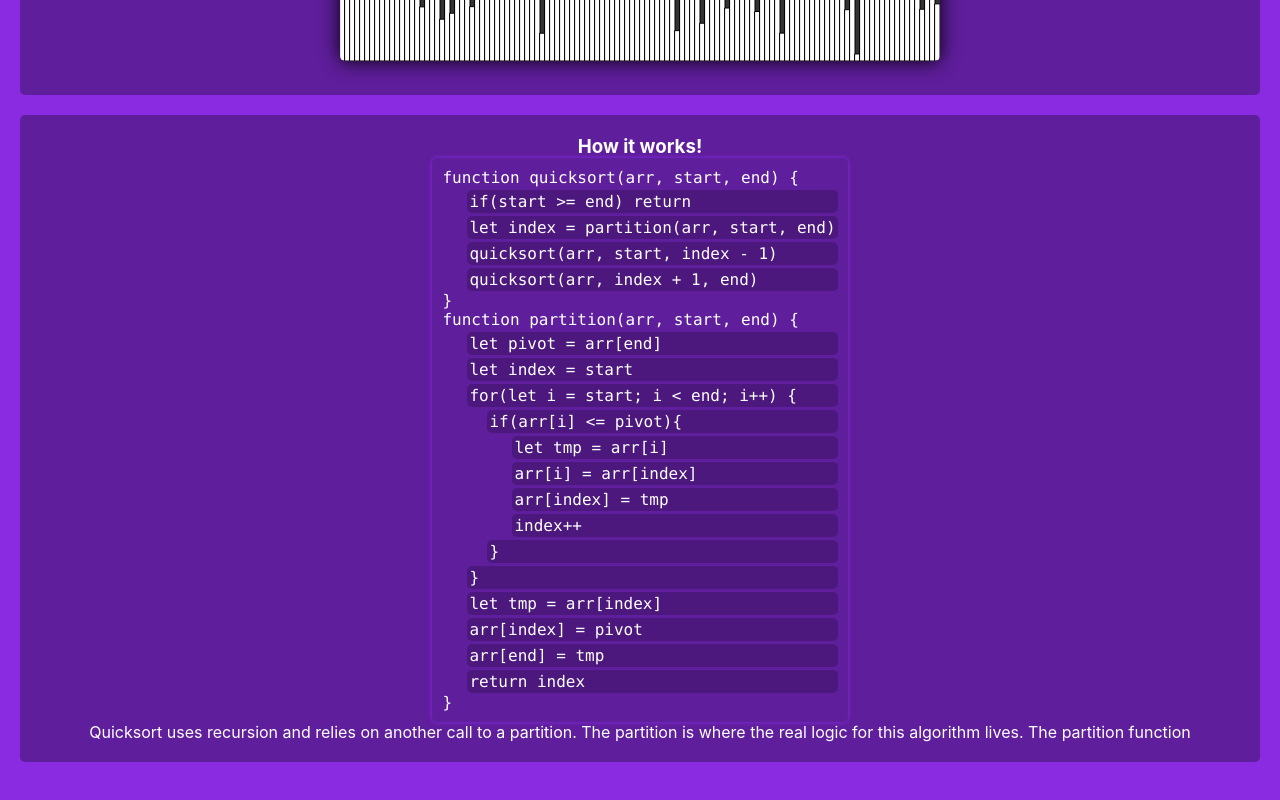
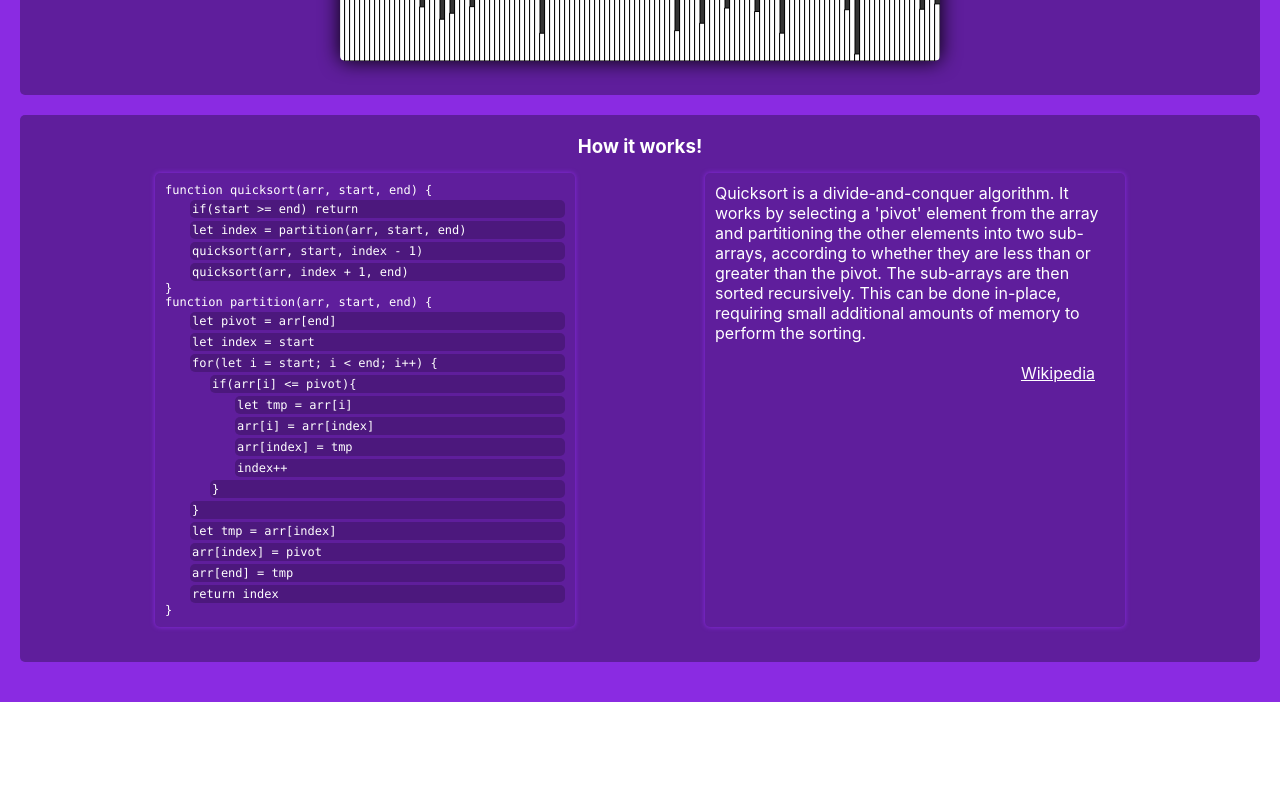
Before and after one commit to marshall405/visual-sorting-algos, a React (Create React App) app: page / in a window 1280 px wide. Shown: the part 518-1318 px from the top of the page. After the commit the page ends 1220 px from the top, so only its background shows below. Built offline with nearby package versions, Linux system fonts and the light colour scheme.

Commit message:
finish up on quicksort

```diff
--- a/src/App.css
+++ b/src/App.css
@@ -22,12 +22,8 @@ section {
     background: var(--secondary-color);
 }
 
-section code {
-    padding: 10px;
-    border-radius: 5px;
-    box-shadow: 0 0 5px var(--primary-color);
-}
 section code ul {
+    font-size: 12px;
     list-style: none;
 }
 section code ul.forloop li {
@@ -37,11 +33,16 @@ section code ul.forloop li {
 section code ul.forloop .ifstate{
     margin-left: 25px;
 }
+
+section code ul li:hover {
+    background: rgba(0,0,0, .6);
+}
 section code ul li {
     border-radius: 5px;
     padding: 2px;
     margin: 3px 0 0 25px;
-    background: rgba(0,0,0, .2)
+    background: rgba(0,0,0, .2);
+    transition: background ease-in-out .25s;
 }
 section h1 {
     width: 100%;
@@ -83,3 +84,25 @@ section .container div {
     pointer-events: none;
     transition: opacity ease-in-out .25s;
 }
+
+
+.info {
+    display: flex;
+    width: 100%;
+    flex-direction: row;
+    justify-content: space-evenly;
+}
+.info > * {
+    margin: 15px;
+    width: 35%;
+    padding: 10px;
+    border-radius: 5px;
+    box-shadow: 0 0 5px var(--primary-color);
+}
+
+.info a {
+    display: block;
+    padding: 20px;
+    text-align: right;
+    color: #FFF;
+}
--- a/src/components/Quicksort.js
+++ b/src/components/Quicksort.js
@@ -114,7 +114,7 @@ export default function Quicksort() {
         </section>
         <section>
             <h3> How it works! </h3>
-
+            <div className="info">
                 <code>
                     <ul>
                     {`  function quicksort(arr, start, end) { `}
@@ -187,7 +187,11 @@ export default function Quicksort() {
                             {`  }`}
                             </ul>
                 </code>
-            <p> Quicksort uses recursion and relies on another call to a partition. The partition is where the real logic for this algorithm lives. The partition function </p>
+                <div>
+                    <p>Quicksort is a divide-and-conquer algorithm. It works by selecting a 'pivot' element from the array and partitioning the other elements into two sub-arrays, according to whether they are less than or greater than the pivot. The sub-arrays are then sorted recursively. This can be done in-place, requiring small additional amounts of memory to perform the sorting.</p>
+                    <p><a href="https://en.wikipedia.org/wiki/Quicksort">Wikipedia</a></p>
+                </div>
+            </div>
         </section>
         </>
     )
```
Lines whose indentation alone changed are shown as unchanged.
